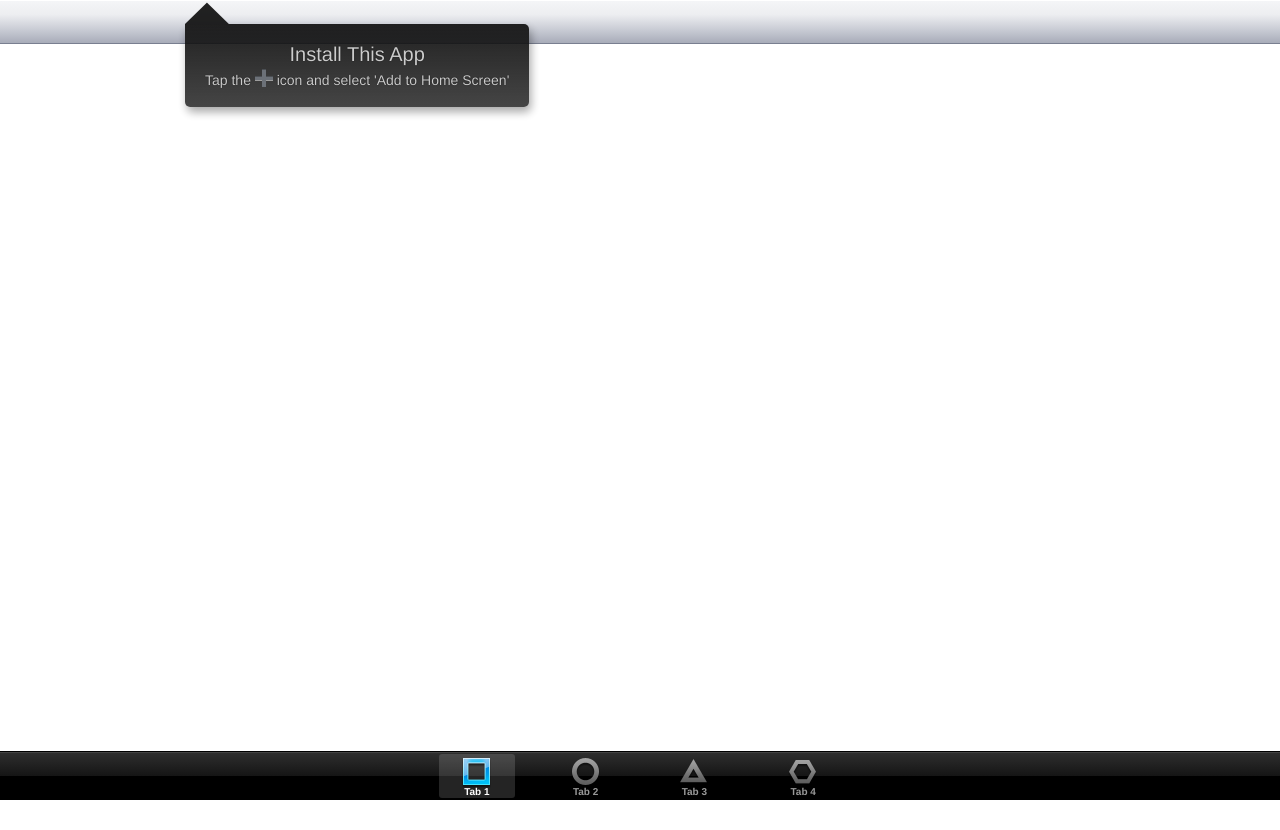
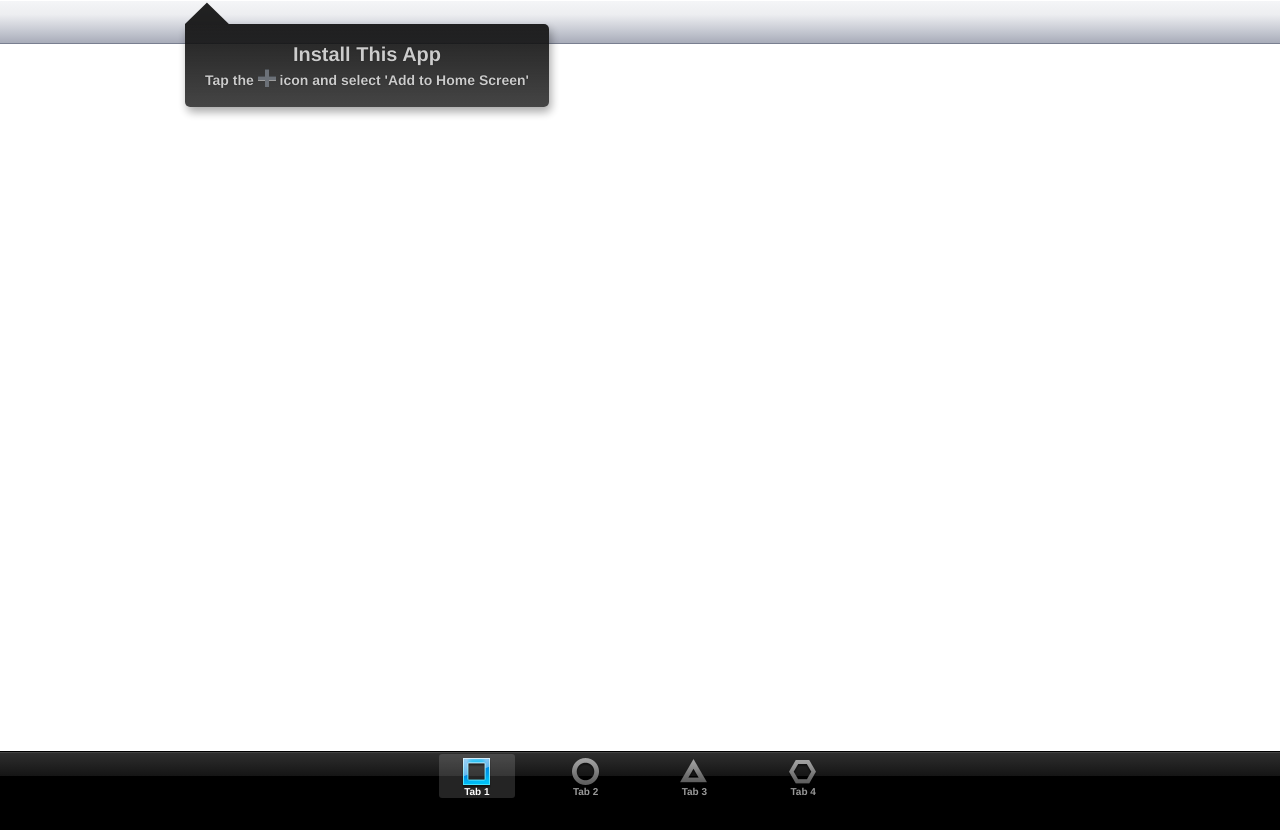
Before and after one commit to doctyper/duplikit, a plain HTML site: page examples/tab-view/view.html in a window 1280 px wide. Drawn offline with Linux system fonts and the light colour scheme.

Commit message:
Adding a default black background to <body>. This makes the orientation snap much more tolerable. Slight tweaks to install message.

```diff
--- a/css/core/duplikit.css
+++ b/css/core/duplikit.css
@@ -13,6 +13,10 @@ Supports:
 	- iPad (iPhone coming soon(?))
 
 */
+
+body {
+	background: #000;
+}
 
 * {
 	margin: 0;
@@ -105,12 +109,12 @@ view header h1 {
 .ui-dup-reminder h3 {
 	margin: 20px 20px 5px;
 	font-size: 20px;
-	font-weight: normal;
 }
 
 .ui-dup-reminder p {
 	margin: 0 20px 20px;
 	font-size: 14px;
+	font-weight: bold;
 }
 
 .ui-dup-reminder em {
```
